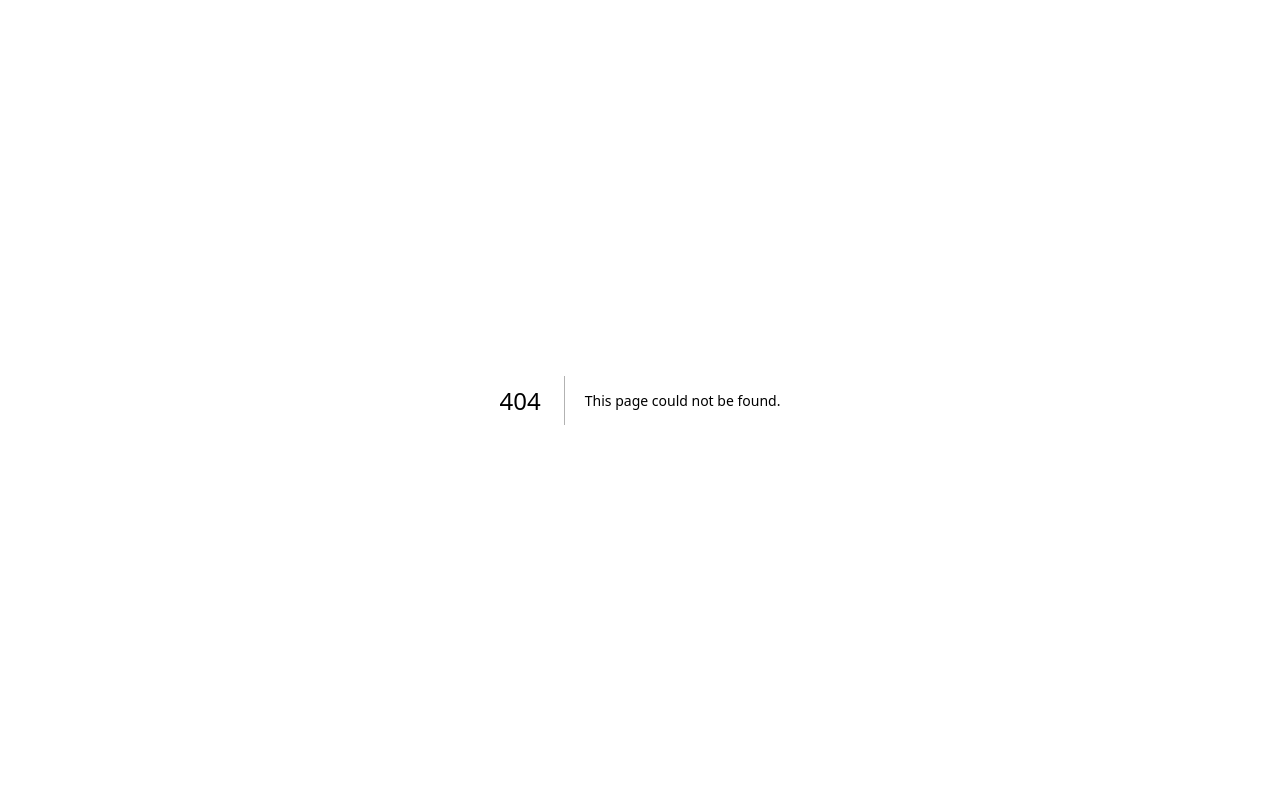
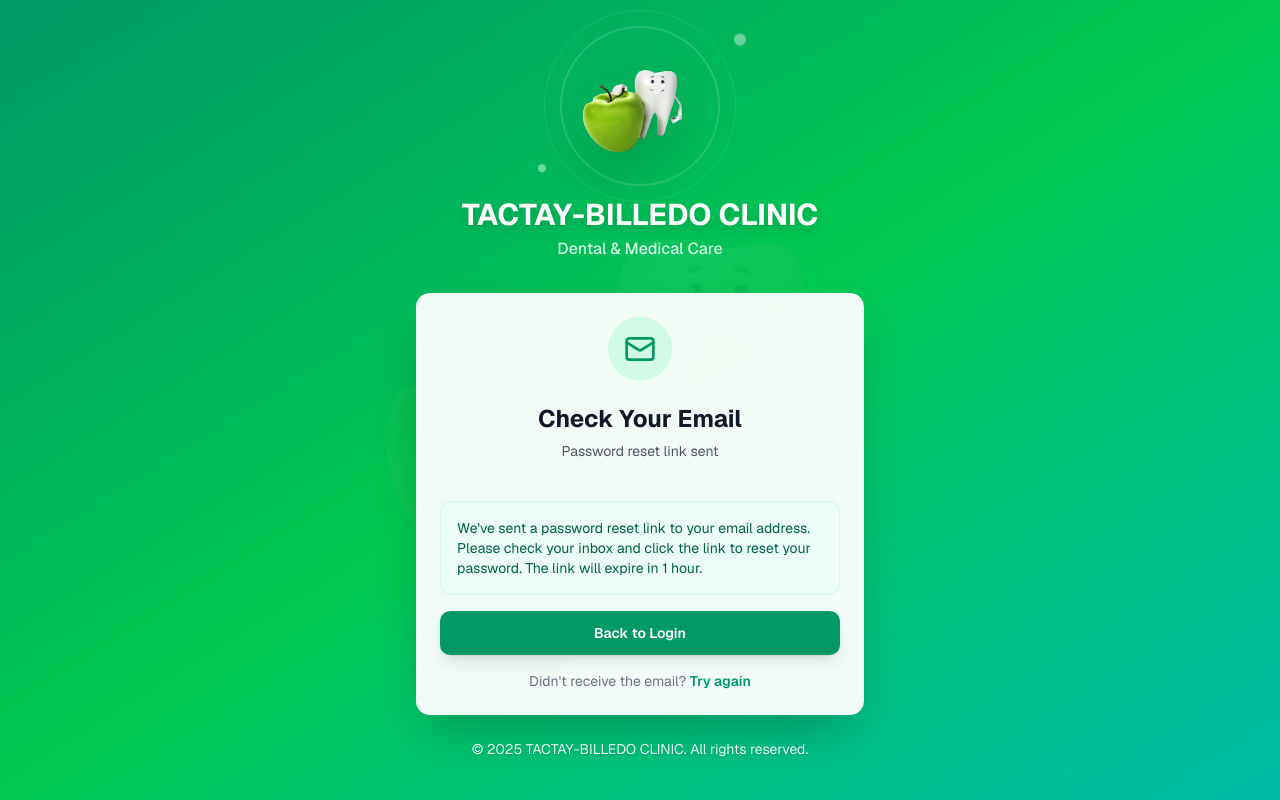
Before and after one commit to joyce12345678910/v0-appointment-system-design, a Next.js app: page /auth/forgot-password-success in a window 1280 px wide. Before the commit this address had no page. Built offline with nearby package versions, Linux system fonts and the light colour scheme.

Commit message:
fix redirect URL and create forgot password success page
Fix redirect URL and create dedicated success page for forgot password

Co-authored-by: null <235259932+joyce12345678910@users.noreply.github.com>

```diff
--- /dev/null
+++ b/app/auth/forgot-password-success/page.tsx
@@ -0,0 +1,76 @@
+import { Card, CardContent, CardDescription, CardHeader, CardTitle } from "@/components/ui/card"
+import { Button } from "@/components/ui/button"
+import Link from "next/link"
+import { Mail } from "lucide-react"
+
+export default function ForgotPasswordSuccessPage() {
+  return (
+    <div className="min-h-screen w-full bg-gradient-to-br from-emerald-600 via-green-500 to-teal-500 flex items-center justify-center p-4 relative overflow-hidden">
+      {/* Background Logo Watermark */}
+      <div className="absolute inset-0 flex items-center justify-center opacity-5 pointer-events-none">
+        <img
+          src="/tactay-billedo-logo.png"
+          alt=""
+          className="w-[800px] h-auto"
+        />
+      </div>
+
+      <div className="w-full max-w-md relative z-10">
+        {/* Modern Logo Header with Decorative Elements */}
+        <div className="text-center mb-8">
+          <div className="relative inline-block">
+            {/* Decorative Rings */}
+            <div className="absolute inset-0 flex items-center justify-center">
+              <div className="w-40 h-40 rounded-full border-2 border-white/20 animate-pulse"></div>
+            </div>
+            <div className="absolute inset-0 flex items-center justify-center">
+              <div className="w-48 h-48 rounded-full border border-white/10"></div>
+            </div>
+            {/* Floating Dots */}
+            <div className="absolute -top-2 -right-2 w-3 h-3 bg-white/40 rounded-full animate-bounce"></div>
+            <div className="absolute -bottom-1 -left-1 w-2 h-2 bg-emerald-200/60 rounded-full animate-bounce" style={{ animationDelay: '0.3s' }}></div>
+
+            {/* Logo - Transparent Background */}
+            <div className="relative p-2">
+              <img
+                src="/tactay-billedo-logo.png"
+                alt="TACTAY-BILLEDO CLINIC"
+                className="h-28 w-auto mx-auto relative z-10 drop-shadow-2xl"
+              />
+            </div>
+          </div>
+          <h1 className="text-3xl font-bold text-white mt-5 mb-1 drop-shadow-lg">TACTAY-BILLEDO CLINIC</h1>
+          <p className="text-emerald-100 text-base font-medium">Dental & Medical Care</p>
+        </div>
+
+        {/* Success Card */}
+        <Card className="shadow-2xl border-0 bg-white/95 backdrop-blur-sm">
+          <CardHeader className="pb-4 text-center">
+            <div className="mx-auto w-16 h-16 bg-emerald-100 rounded-full flex items-center justify-center mb-4">
+              <Mail className="w-8 h-8 text-emerald-600" />
+            </div>
+            <CardTitle className="text-2xl font-bold text-gray-900">Check Your Email</CardTitle>
+            <CardDescription className="text-gray-600">Password reset link sent</CardDescription>
+          </CardHeader>
+          <CardContent className="space-y-4">
+            <div className="rounded-lg bg-emerald-50 p-4 text-sm text-emerald-800 border border-emerald-100">
+              We&apos;ve sent a password reset link to your email address. Please check your inbox and click the link to reset your password. The link will expire in 1 hour.
+            </div>
+            <Button asChild className="w-full h-11 bg-emerald-600 hover:bg-emerald-700 text-white font-semibold rounded-lg transition-all shadow-lg hover:shadow-xl">
+              <Link href="/auth/login">Back to Login</Link>
+            </Button>
+            <p className="text-center text-sm text-gray-500">
+              Didn&apos;t receive the email?{" "}
+              <Link href="/auth/forgot-password" className="text-emerald-600 hover:text-emerald-700 font-semibold">
+                Try again
+              </Link>
+            </p>
+          </CardContent>
+        </Card>
+
+        {/* Footer */}
+        <p className="text-center text-white/90 text-sm mt-6 drop-shadow">© 2025 TACTAY-BILLEDO CLINIC. All rights reserved.</p>
+      </div>
+    </div>
+  )
+}
--- a/app/auth/forgot-password/page.tsx
+++ b/app/auth/forgot-password/page.tsx
@@ -8,12 +8,13 @@ import { Input } from "@/components/ui/input"
 import { Label } from "@/components/ui/label"
 import Link from "next/link"
 import { useState } from "react"
+import { useRouter } from "next/navigation"
 
 export default function ForgotPasswordPage() {
   const [email, setEmail] = useState("")
   const [error, setError] = useState<string | null>(null)
-  const [success, setSuccess] = useState(false)
   const [isLoading, setIsLoading] = useState(false)
+  const router = useRouter()
 
   const handleSubmit = async (e: React.FormEvent) => {
     e.preventDefault()
@@ -22,15 +23,20 @@ export default function ForgotPasswordPage() {
     setError(null)
 
     try {
-      const baseUrl = process.env.NEXT_PUBLIC_DEV_SUPABASE_REDIRECT_URL || window.location.origin
-      const redirectUrl = baseUrl.replace(/\/patient$/, '') + '/auth/reset-password'
+      // Use the production URL for the redirect
+      const siteUrl = typeof window !== 'undefined'
+        ? `${window.location.protocol}//${window.location.host}`
+        : ''
+      const redirectUrl = `${siteUrl}/auth/reset-password`
 
       const { error } = await supabase.auth.resetPasswordForEmail(email, {
         redirectTo: redirectUrl,
       })
 
       if (error) throw error
-      setSuccess(true)
+
+      // Redirect to success page
+      router.push('/auth/forgot-password-success')
     } catch (error: unknown) {
       setError(error instanceof Error ? error.message : "An error occurred")
     } finally {
@@ -68,12 +74,12 @@ export default function ForgotPasswordPage() {
             <div className="relative p-2">
               <img
                 src="/tactay-billedo-logo.png"
-                alt="Tactay-Billedo Clinic"
+                alt="TACTAY-BILLEDO CLINIC"
                 className="h-28 w-auto mx-auto relative z-10 drop-shadow-2xl"
               />
             </div>
           </div>
-          <h1 className="text-3xl font-bold text-white mt-5 mb-1 drop-shadow-lg">Tactay-Billedo Clinic</h1>
+          <h1 className="text-3xl font-bold text-white mt-5 mb-1 drop-shadow-lg">TACTAY-BILLEDO CLINIC</h1>
           <p className="text-emerald-100 text-base font-medium">Dental & Medical Care</p>
         </div>
 
@@ -86,18 +92,6 @@ export default function ForgotPasswordPage() {
             </CardDescription>
           </CardHeader>
           <CardContent>
-            {success ? (
-              <div className="flex flex-col gap-4">
-                <div className="rounded-lg bg-emerald-50 p-4 text-sm text-emerald-800 font-medium border border-emerald-100">
-                  Check your email for a password reset link. The link will expire in 1 hour.
-                </div>
-                <Link href="/auth/login">
-                  <Button className="w-full h-11 bg-emerald-600 hover:bg-emerald-700 text-white font-semibold rounded-lg transition-all shadow-lg hover:shadow-xl">
-                    Back to Login
-                  </Button>
-                </Link>
-              </div>
-            ) : (
             <form onSubmit={handleSubmit} className="space-y-5">
               <div className="space-y-2">
                 <Label htmlFor="email" className="text-gray-700 font-medium">
@@ -136,12 +130,11 @@ export default function ForgotPasswordPage() {
                 </p>
               </div>
             </form>
-            )}
           </CardContent>
         </Card>
 
         {/* Footer */}
-        <p className="text-center text-white/90 text-sm mt-6 drop-shadow">© 2025 Tactay-Billedo Clinic. All rights reserved.</p>
+        <p className="text-center text-white/90 text-sm mt-6 drop-shadow">© 2025 TACTAY-BILLEDO CLINIC. All rights reserved.</p>
       </div>
     </div>
   )
```
Lines whose indentation alone changed are shown as unchanged.
